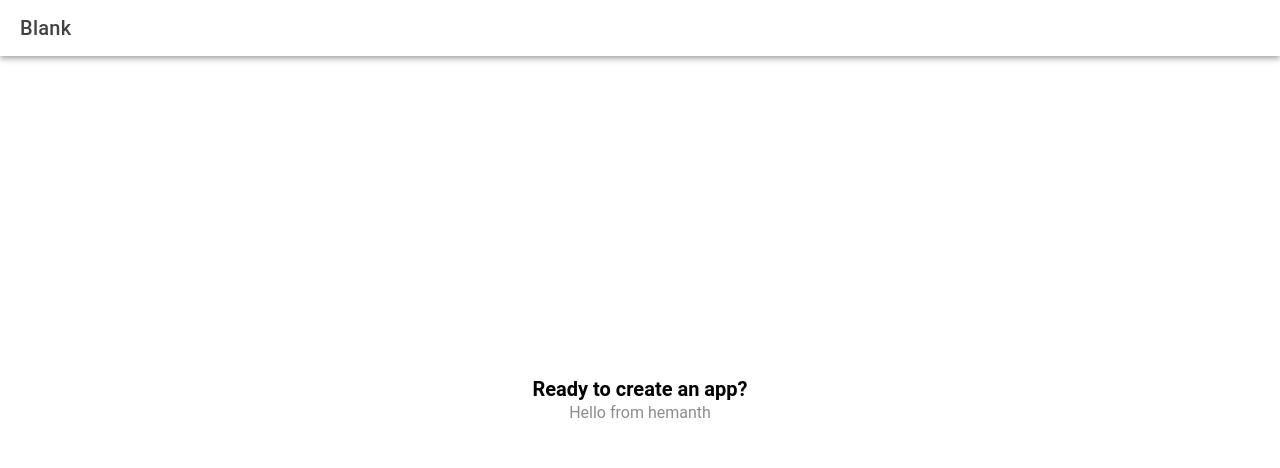
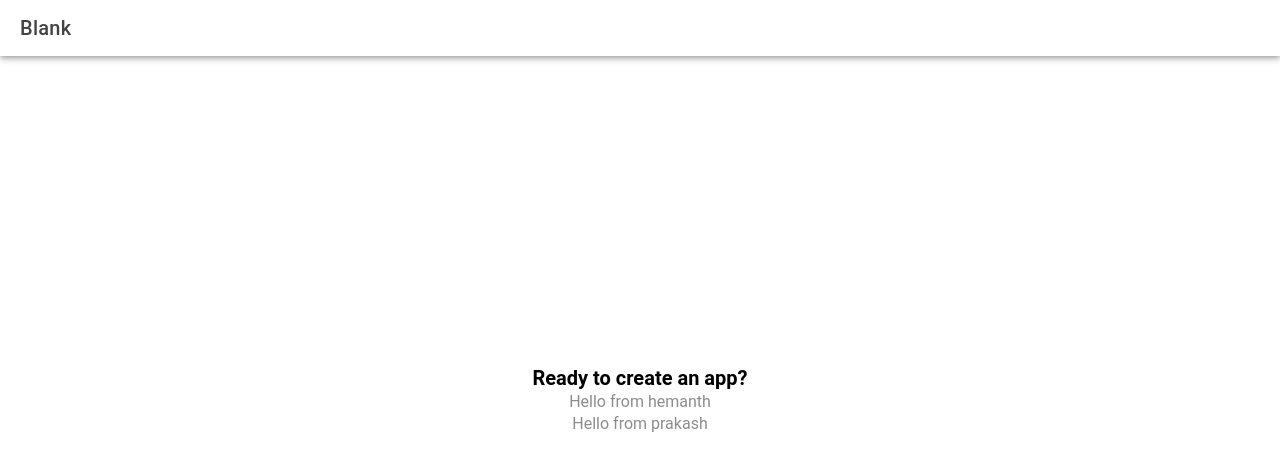
Before and after one commit to Hemanthkumaraec/SkillEdTech, a React (Vite) app: page /home in a window 1280 px wide. Shown: the top 468 px of the page. Built offline with nearby package versions, Linux system fonts and the light colour scheme.

Commit message:
i am entry in explorecontainer

```diff
--- a/src/components/ExploreContainer.tsx
+++ b/src/components/ExploreContainer.tsx
@@ -7,6 +7,7 @@ const ExploreContainer: React.FC<ContainerProps> = () => {
     <div id="container">
       <strong>Ready to create an app?</strong>
       <p>Hello from hemanth</p>
+      <p>Hello from prakash</p>
     </div>
   );
 };
```
